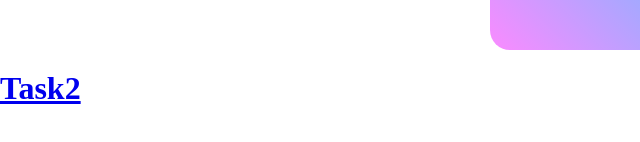
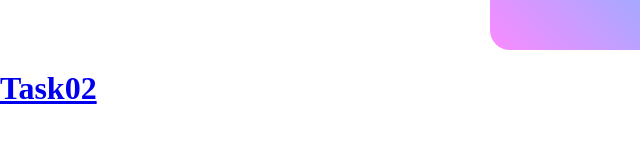
Before and after one commit to Satya0369/idcardtask, a plain HTML site: page index.html in a window 1280 px wide. Shown: the part 610-752 px from the top of the page, 0-640 px from the left. Drawn offline with Linux system fonts and the light colour scheme.

Commit message:
Update index.html

```diff
--- a/index.html
+++ b/index.html
@@ -57,6 +57,6 @@
         </div>
     </div>
 </div>
-    <h1><a href="./new.html">Task2</a></h1>
+    <h1><a href="./new.html">Task02</a></h1>
 </body>
 </html>
```
